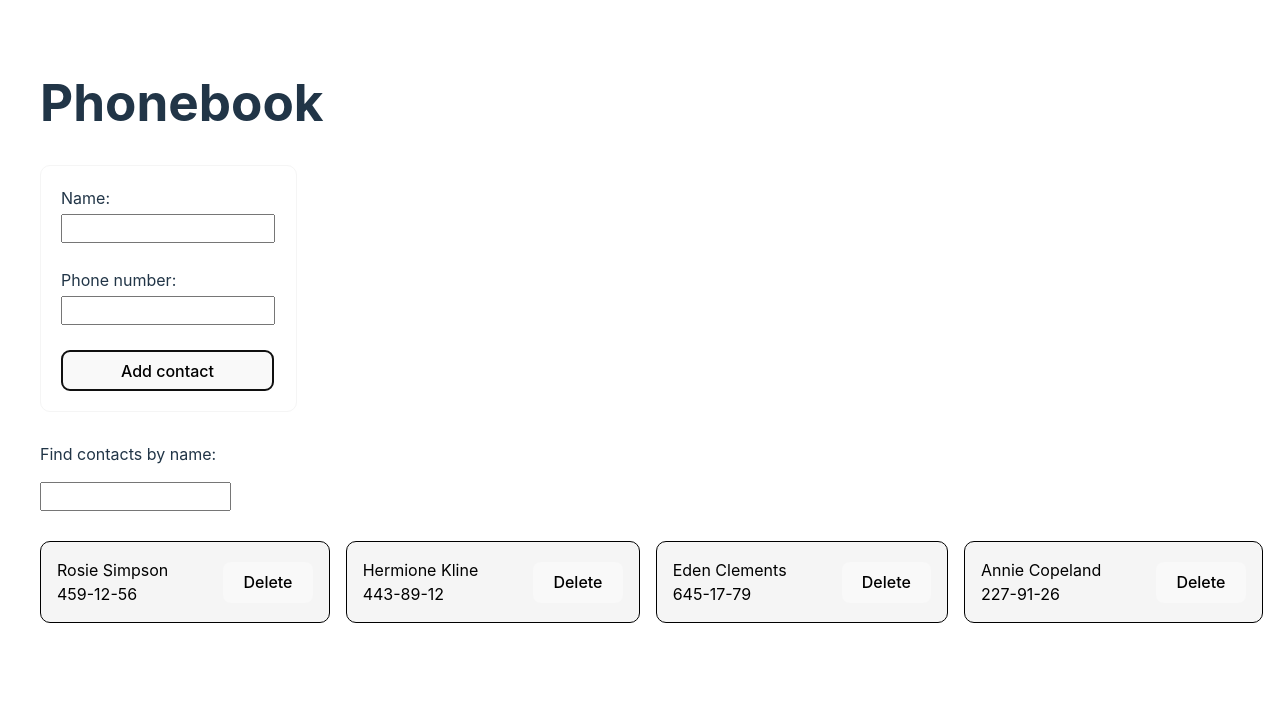
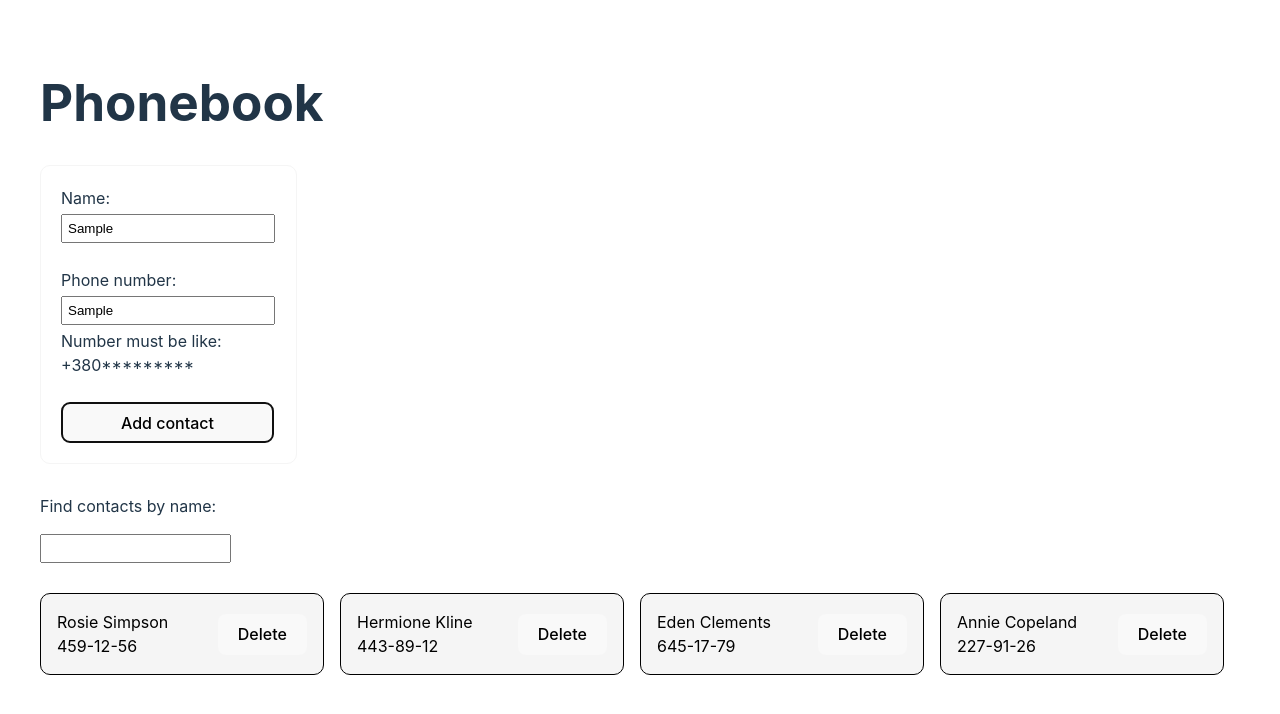
Before and after one commit to kanokoaomi/goit-react-hw-08, a React (Vite) app: page / in a window 1280 px wide. Both pictures are taken after typing "Sample", "Sample" into the empty fields and a click on the button "Add contact". Shown: the top 714 px of the page. Built offline with nearby package versions, Linux system fonts and the light colour scheme.

Commit message:
Update all and Add localStoradge mechanics

```diff
--- a/src/App.jsx
+++ b/src/App.jsx
@@ -1,7 +1,8 @@
-import { useState } from 'react'
+import { useEffect, useState } from 'react'
 import ContactForm from "./components/ContactForm/ContactForm"
 import SearchBox from "./components/SearchBox/SearchBox"
 import ContactList from "./components/ContactList/ContactList"
+import { nanoid } from 'nanoid'
 
 
 const App = () => {
@@ -10,27 +11,53 @@ const App = () => {
     { id: 'id-2', name: 'Hermione Kline', number: '443-89-12' },
     { id: 'id-3', name: 'Eden Clements', number: '645-17-79' },
     { id: 'id-4', name: 'Annie Copeland', number: '227-91-26' },
-  ];
+  ]
 
-  const [contacts, setContact] = useState(originalContacts)
+  const localStorageValue = localStorage.getItem('contacts')
 
+  const [contacts, setContact] = useState(() => {
+    const parsedValue = JSON.parse(localStorageValue)
+    return parsedValue ?? originalContacts
+  })
   const [inputValue, setInputValue] = useState("")
+
+  const onAddContact = (formData) => {
+    const finalContacts = {
+      ...formData,
+      id: nanoid()
+    }
+    setContact((previousListOfContacts) => [...previousListOfContacts, finalContacts])
+    // originalContacts = [...originalContacts, finalContacts];
+    // originalContacts.push(finalContacts)
+  }
+
+  const onDeleteContact = (contactId) => {
+    const contactsWithoutDeletedContact = contacts.filter((contact) => contact.id !== contactId)
+    setContact(contactsWithoutDeletedContact)
+  }
+
+  // console.log(originalContacts)
+  // console.log(displayedContacts)
   const handleChange = (event) => {
     setInputValue(event.target.value);
     const filteredContacts = contacts.filter((contact) => {
       return contact.name.toLowerCase().includes(event.target.value.toLowerCase().trim())
     })
-    event.target.value === '' ? setContact(originalContacts) : setContact(filteredContacts)
-  };
+    setContact(event.target.value === '' ? originalContacts : filteredContacts);
+  }
+
+  useEffect(() => {
+    localStorage.setItem('contacts', JSON.stringify(contacts))
+  }, [contacts])
 
   return (
     <div>
       <h1 style={{ marginLeft: "40px" }}>Phonebook</h1>
-      <ContactForm />
+      <ContactForm onAddContact={onAddContact} />
       <SearchBox
         inputValue={inputValue}
         handleChange={handleChange} />
-      <ContactList contacts={contacts} />
+      <ContactList contacts={contacts} onDeleteContact={onDeleteContact} />
     </div>
   )
 }
--- a/src/components/Contact/Contact.jsx
+++ b/src/components/Contact/Contact.jsx
@@ -1,13 +1,13 @@
 import styles from "./Contact.module.css"
 
-const Contact = ({ name, number }) => {
+const Contact = ({ id, name, number, onDeleteContact }) => {
     return (
         <>
             <div>
                 <p className={styles.text}>{name}</p>
                 <p className={styles.text}>{number}</p>
             </div>
-            <button className={styles.button} type="button">Delete</button>
+            <button className={styles.button} type="button" onClick={() => onDeleteContact(id)}>Delete</button>
         </>
     )
 }
--- a/src/components/Contact/Contact.module.css
+++ b/src/components/Contact/Contact.module.css
@@ -2,7 +2,7 @@
     max-height: 42px;
     margin-top: auto;
     margin-bottom: auto;
-    margin-left: 55px;
+    /* margin-left: 55px; */
 }
 
 .text {
--- a/src/components/ContactForm/ContactForm.jsx
+++ b/src/components/ContactForm/ContactForm.jsx
@@ -1,19 +1,29 @@
-import { Formik, Form, Field } from "formik"
+import { Formik, Form, Field, ErrorMessage } from "formik"
 import styles from "./ContactForm.module.css"
+import * as Yup from "yup"
 // import { nanoid } from "nanoid"
 
-const ContactForm = () => {
+const ContactForm = ({ onAddContact }) => {
   const initialValues = {
     name: '',
     number: '',
   }
 
   const handleSubmit = (values, actions) => {
-    console.log(values)
+    onAddContact(values)
     actions.resetForm()
   }
+
+  const phoneNumberRegex =
+    /^[+]?[(]?[0-9]{3}[)]?[-\s.]?[0-9]{3}[-\s.]?[0-9]{4,6}$/;
+
+  const validation = Yup.object().shape({
+    name: Yup.string().min(3, "Too short!").max(50, "Too long!").required("Required field"),
+    number: Yup.string().min(3, "Too short!").max(50, "Too long!").required("Required field").matches(phoneNumberRegex, "Number must be like: +380*********"),
+  })
+
   return (
-    <Formik initialValues={initialValues} onSubmit={handleSubmit}>
+    <Formik initialValues={initialValues} validationSchema={validation} onSubmit={handleSubmit}>
       <Form className={styles.form}>
         <label className={styles.label}>
           <span>Name:</span>
@@ -22,6 +32,7 @@ const ContactForm = () => {
             name='name'
             type='text'
           />
+          <ErrorMessage name='name' component='span' />
         </label>
         <label className={styles.label}>
           <span>Phone number:</span>
@@ -30,6 +41,7 @@ const ContactForm = () => {
             name='number'
             type='text'
           />
+          <ErrorMessage name='number' component='span' />
         </label>
 
         <button className={styles.button} type="submit">Add contact</button>
--- a/src/components/ContactList/ContactList.jsx
+++ b/src/components/ContactList/ContactList.jsx
@@ -1,15 +1,17 @@
 import Contact from "../Contact/Contact"
 import styles from "./ContactList.module.css"
 
-const ContactList = ({ contacts }) => {
+const ContactList = ({ contacts, onDeleteContact }) => {
     return (
         <ul className={styles.listOfContacts}>
             {contacts.map((contact) => {
                 return (
                     <li className={styles.wrapper} key={contact.id}>
                         <Contact
+                            id={contact.id}
                             name={contact.name}
                             number={contact.number}
+                            onDeleteContact={onDeleteContact}
                         />
                     </li>
                 )
--- a/src/components/ContactList/ContactList.module.css
+++ b/src/components/ContactList/ContactList.module.css
@@ -13,4 +13,5 @@
     color: black;
     border-radius: 10px;
     border: 1px solid black;
+    width: 250px;
 }
```
